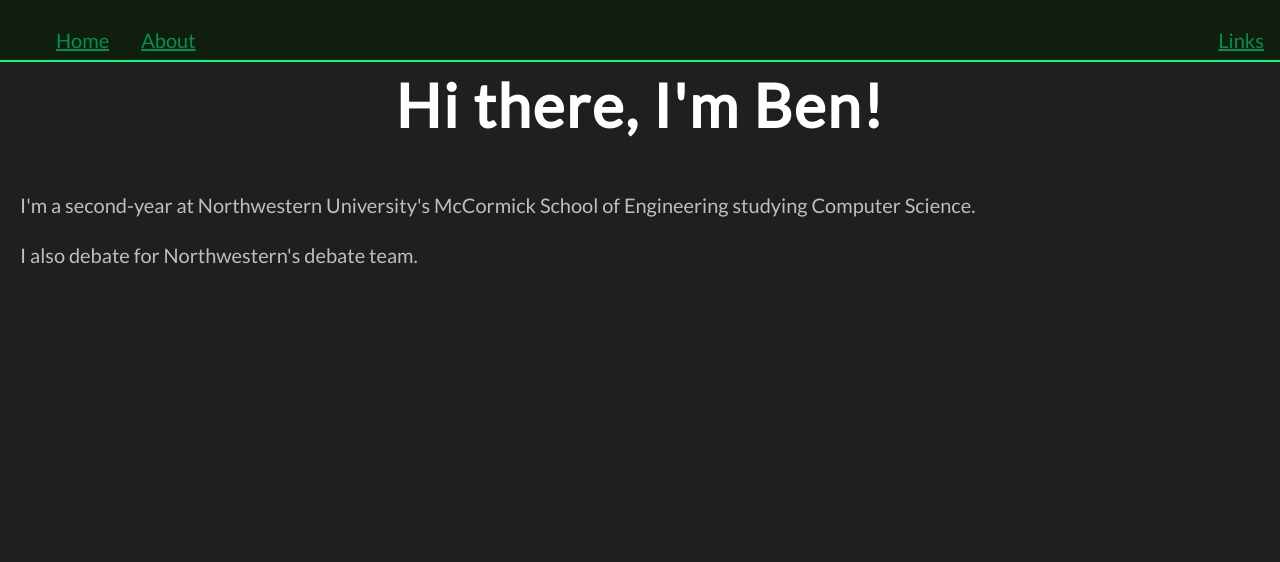
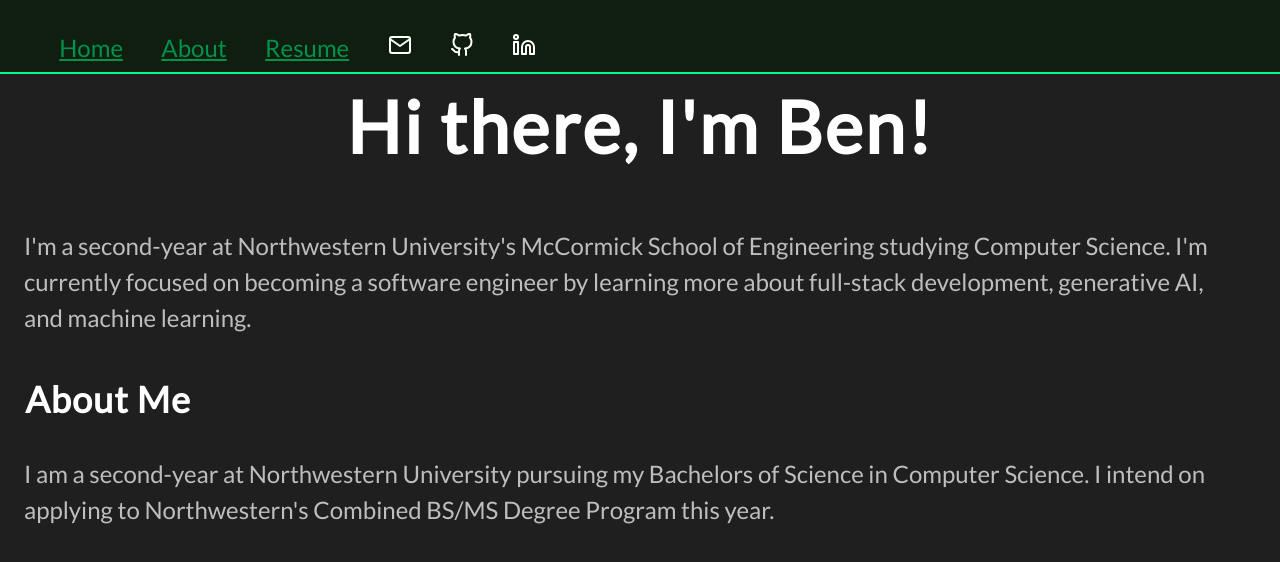
Before and after one commit to Golf0ned/Golf0ned.github.io, a plain HTML site: page index.html in a window 1280 px wide. Drawn offline with Linux system fonts and the light colour scheme.

Commit message:
Update index.html, styles.css

```diff
--- a/index.html
+++ b/index.html
@@ -12,27 +12,43 @@
   <nav>
     <div class="navbar">
       <ul>
-        <li><a class="homeButton" href="#top">Home</a></li>
-        <li><a class="aboutButton" href="#about">About</a></li>
-        <li class="linksDrop" style="float:right">
-          <a href="javascript: void(0)" class="linksButton">Links</a>
-          <div class="linksButton-content">
-            <a href="mailto:benjaminye2026@u.northwestern.edu" target="_blank">Email</a>
-            <a href="assets/resume_benjaminye.pdf" target="_blank">Resume</a>
-            <a href="https://github.com/Golf0ned" target="_blank">GitHub</a>
-            <a href="https://www.linkedin.com/in/benjamin-ye/" target="_blank">LinkedIn</a>
-          </div>
-        </li>
+        <li><a class="homeBtn" href="#top">Home</a></li>
+        <li><a class="aboutBtn" href="#about">About</a></li>
+        <li><a class="resumeBtn"
+          href="assets/resume_benjaminye.pdf"
+          target="_blank"
+          style="float:right">Resume</a></li>
+        <li><a class="emailBtn"
+          href="mailto:benjaminye2026@u.northwestern.edu"
+          target="_blank"
+          style="float:right">
+          <img class="topIcon" src="assets/mail.svg">
+        </a></li>
+        <li><a class="githubBtn"
+          href="https://github.com/Golf0ned"
+          target="_blank"
+          style="float:right"><img class="topIcon" src="assets/github.svg"></a></li>
+        <li><a class="linkedinBtn"
+          href="https://www.linkedin.com/in/benjamin-ye/"
+          target="_blank"
+          style="float:right"><img class="topIcon" src="assets/linkedin.svg"></a></li>
       </ul>
     </div>
   </nav>
   <body>
     <div class="home">
       <h1>Hi there, I'm Ben!</h1>
+      <p>I'm a second-year at Northwestern University's McCormick School of Engineering
+        studying Computer Science. I'm currently focused on becoming a software engineer by
+        learning more about full-stack development, generative AI, and machine learning. </p>
     </div>
     <div id="about" class="about">
-      <p>I'm a second-year at Northwestern University's McCormick School of Engineering studying Computer Science.</p>
-      <p>I also debate for Northwestern's debate team.</p>
+      <h2>About Me</h2>
+      <p>
+        I am a second-year at <a>Northwestern University</a> pursuing my Bachelors of Science
+        in Computer Science. I intend on applying to Northwestern's Combined BS/MS Degree
+        Program this year.
+      </p>
     </div>
   </body>
 </html>
--- a/styles.css
+++ b/styles.css
@@ -14,22 +14,30 @@ body {
   margin: 0 auto;
   line-height: 1.5;
   font-family: 'Lato', sans-serif;
-  font-size: 1.25em;
+  font-size: 1.5em;
   letter-spacing: 0em;
   color: var(--main-color-1);
-
   background-color: var(--background-color-1);
 
+}
+
+h1 {
+  font-size: 3em;
+}
+
+h2 {
+  margin-left: 0.7em;
+  font-size: 1.5em;
 }
 
 h1,
 h2 {
   margin-top: 1em;
-  font-size: 3em;
   letter-spacing: .03em;
 }
 
 p {
+  max-width: 50em;
   margin-left: 1em;
   margin-right: 1em;
 }
@@ -78,39 +86,16 @@ a:active {
   float: left;
 }
 
-.navbar a, .linksButton {
-  display: block;
+.navbar a{
   padding-left: 0.8em;
   padding-right: 0.8em;
 }
 
-.navbar a:hover,
-.linksDrop:hover .linksButton {
+.navbar a:hover{
   background-color: var(--accent-color-2);
   color: var(--main-color-2);
 }
 
-li.linksDrop {
-  display: inline-block;
+.topIcon {
+  filter: invert(1);
 }
-
-.linksButton {
-  display: inline-block;
-  text-align: right;
-  min-width: 2em;
-}
-
-.linksDrop:hover {
-  background-color: var(--accent-color-3);
-  color: var(--main-color-1);
-}
-
-.linksButton-content {
-  display: none;
-  position: relative;
-  text-align: right;
-}
-
-.linksDrop:hover .linksButton-content {
-  display: block;
-}
```
